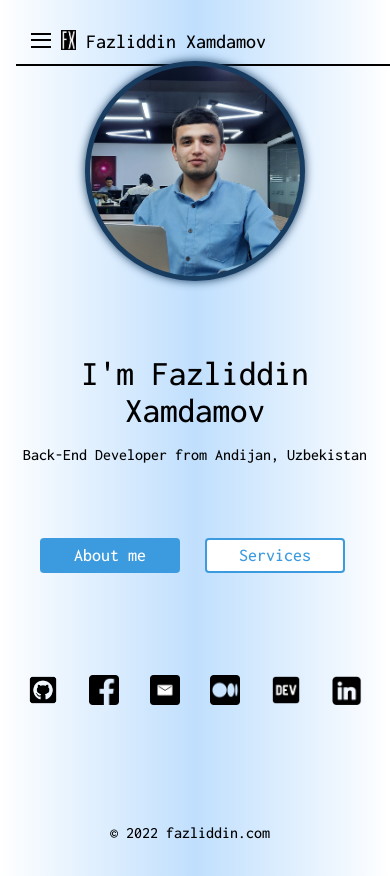
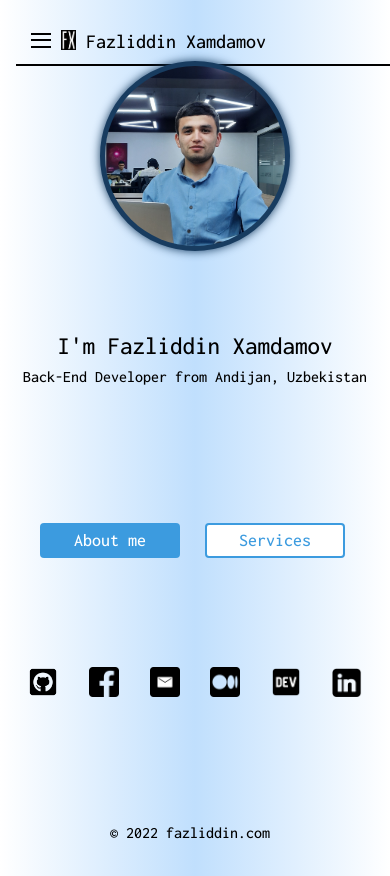
Before and after one commit to fazliddinxamdamov/personal-website, a React (Create React App) app: page / in a window 390 px wide. Built offline with nearby package versions, Linux system fonts and the light colour scheme.

Commit message:
main pic changed #2

```diff
--- a/src/components/home/HomePage.css
+++ b/src/components/home/HomePage.css
@@ -160,8 +160,8 @@ body{
 
     .home-my-img-div{
         /*display: none;*/
-        width: 210px;
-        height: 210px;
+        width: 180px;
+        height: 180px;
         margin-top: 3rem;
         border: 5px solid #183c60;
         border-radius: 50%;
@@ -205,13 +205,14 @@ body{
     }
 
     .home-p1 :nth-child(1){
-        font-size: 35px;
+        font-size: 25px;
         padding: 0;
         margin: 0;
         color: black;
     }
     .home-p1 :nth-child(3){
-        line-height: 18px;
+        margin-top: -7px;
+        line-height: 16px;
         font-size: 16px;
     }
 
```
